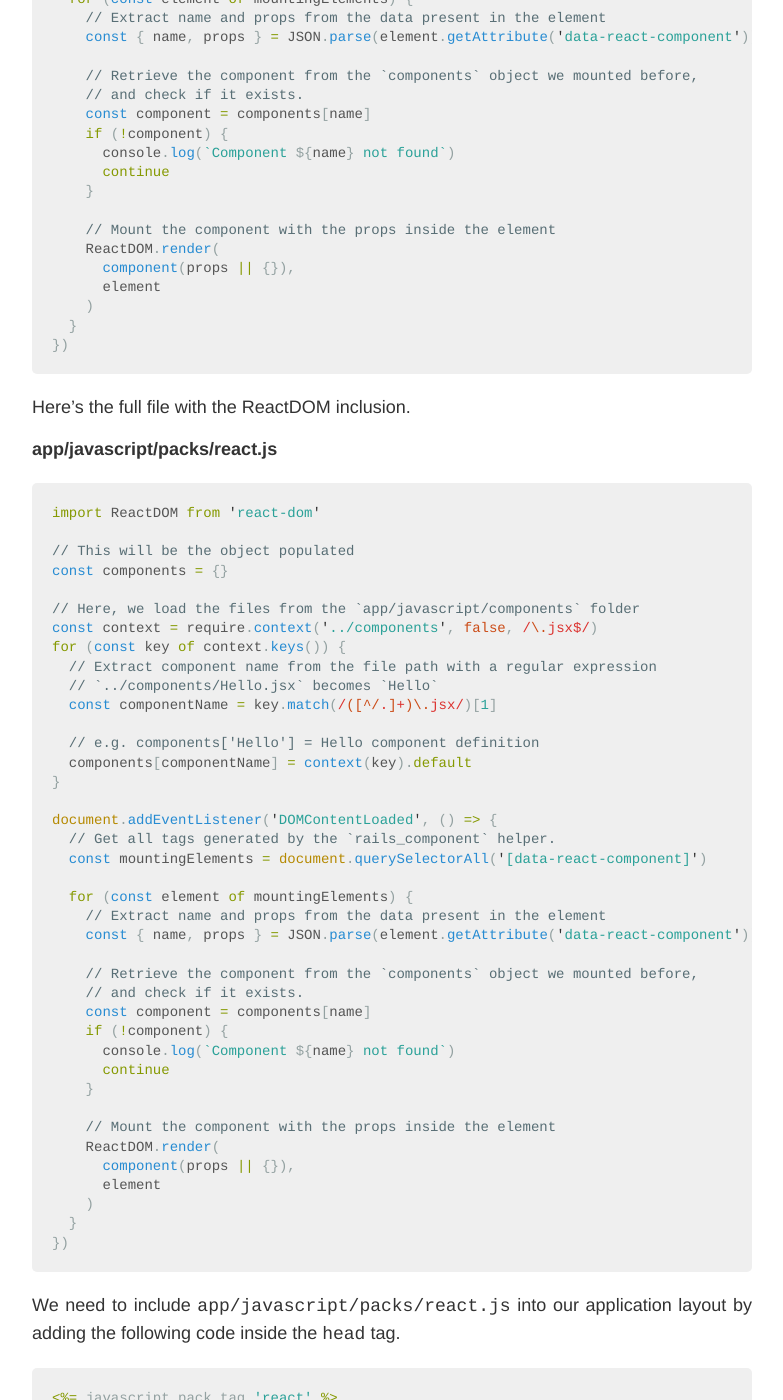
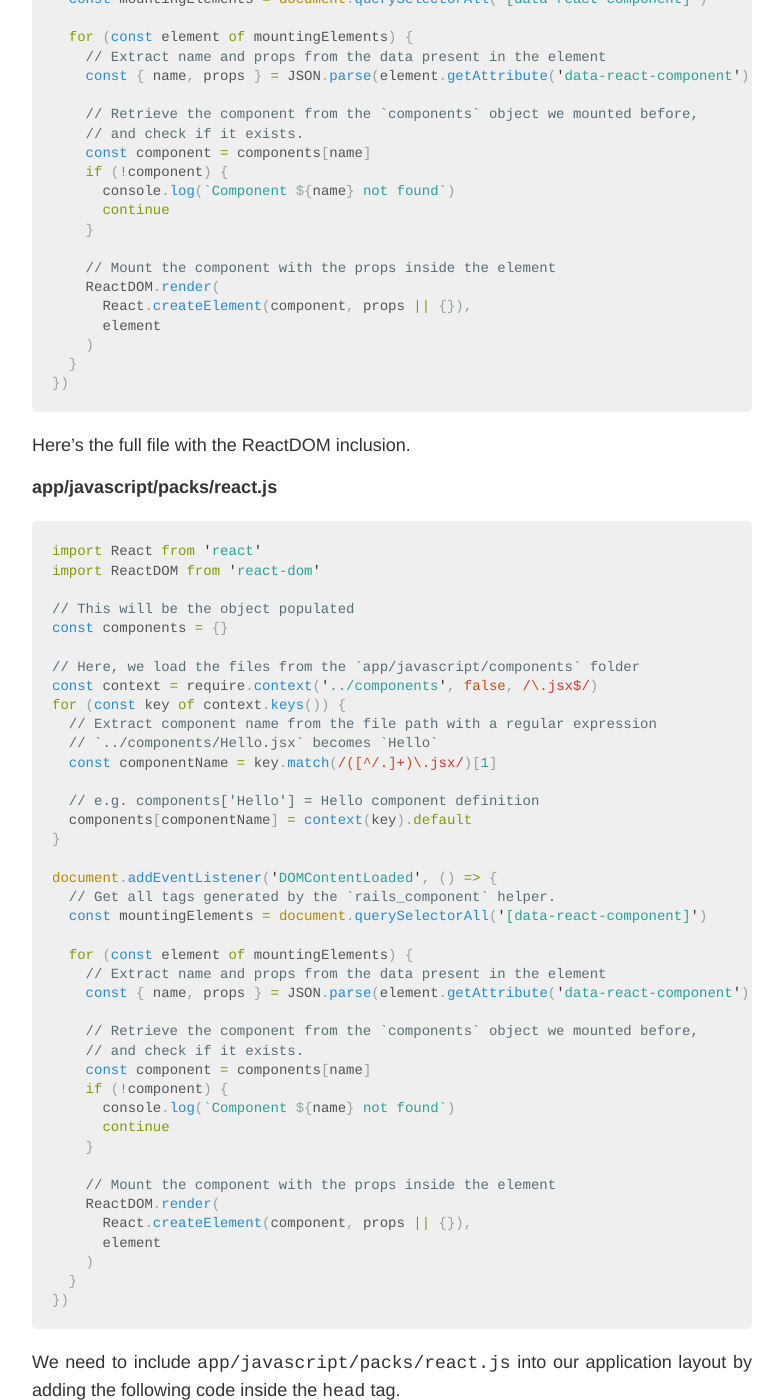
Before and after one commit to guisehn/guisehn.com, a Jekyll site: the page built from _posts/2019-01-20-implement-helper-react-rails-erb.md, in a window 1280 px wide and 1400 px high, scrolled down 2761 px. Shown: the whole window, without its empty margins (248-1031 px from the left). Built offline with Jekyll 4.4.1, drawn with Linux system fonts in a browser that asks for light colours; comment, search, counter and statistics services are not loaded; some of the changed text lies outside the part shown.

Commit message:
Update post to make it work with class components

````diff
--- a/_posts/2019-01-20-implement-helper-react-rails-erb.md
+++ b/_posts/2019-01-20-implement-helper-react-rails-erb.md
@@ -14,7 +14,9 @@ Since [webpacker](https://github.com/rails/webpacker) was already present in the
 Now, the next step was to render my React component on the interactive screen. There is a gem called [React-Rails](https://github.com/reactjs/react-rails) which allows us to include the component inside your ERB template by calling a helper function like:
 
 ```erb
-<%= react_component('Hello', name: 'World') %>
+<%= react_
+
+'Hello', name: 'World') %>
 ```
 
 ...where `Hello` is the component name and `{name: 'World'}` is the props object passed to the component. Under the hood, this will make the server render a `div` tag with the component data (name and props) inside, and React-Rails will search for these tags on the client to mount the components in place when the DOM is ready.
@@ -98,7 +100,7 @@ document.addEventListener('DOMContentLoaded', () => {
 
     // Mount the component with the props inside the element
     ReactDOM.render(
-      component(props || {}),
+      React.createElement(component, props || {}),
       element
     )
   }
@@ -110,6 +112,7 @@ Here's the full file with the ReactDOM inclusion.
 **app/javascript/packs/react.js**
 
 ```js
+import React from 'react'
 import ReactDOM from 'react-dom'
 
 // This will be the object populated
@@ -144,7 +147,7 @@ document.addEventListener('DOMContentLoaded', () => {
 
     // Mount the component with the props inside the element
     ReactDOM.render(
-      component(props || {}),
+      React.createElement(component, props || {}),
       element
     )
   }
````
